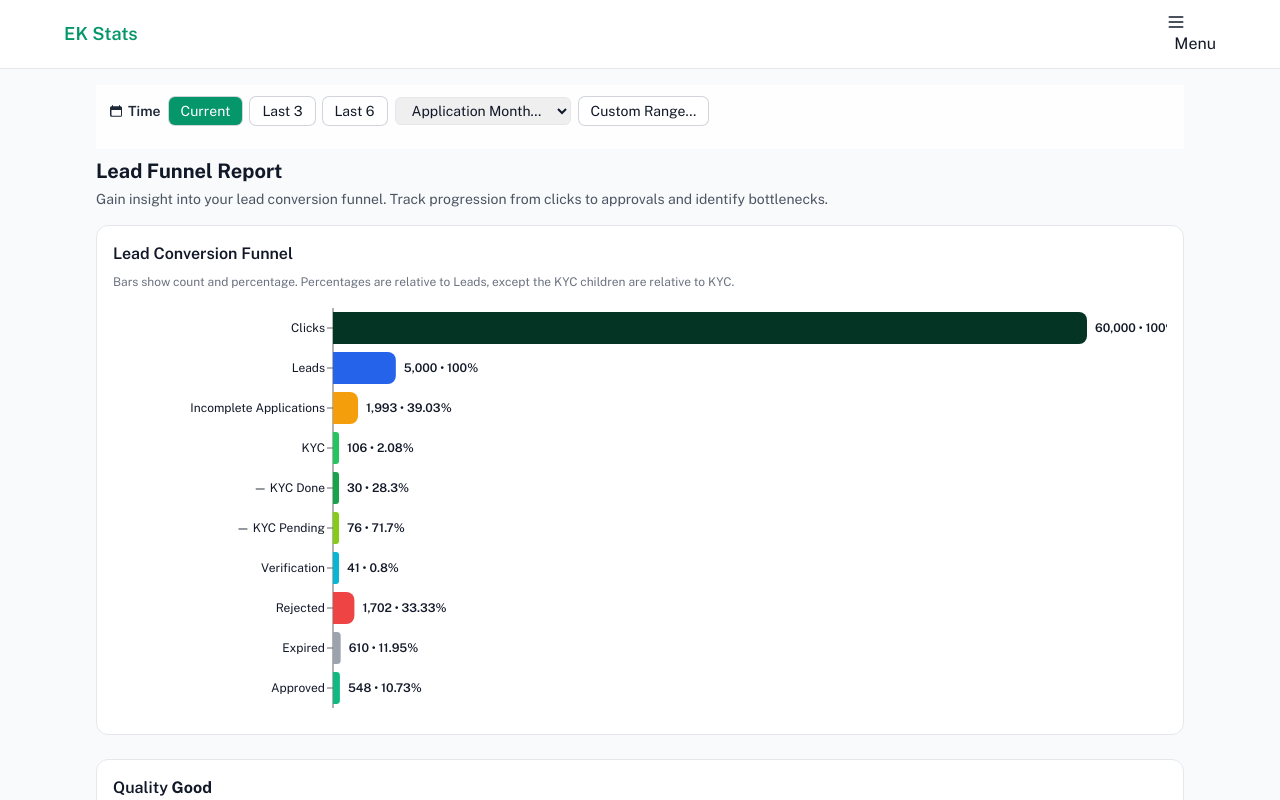
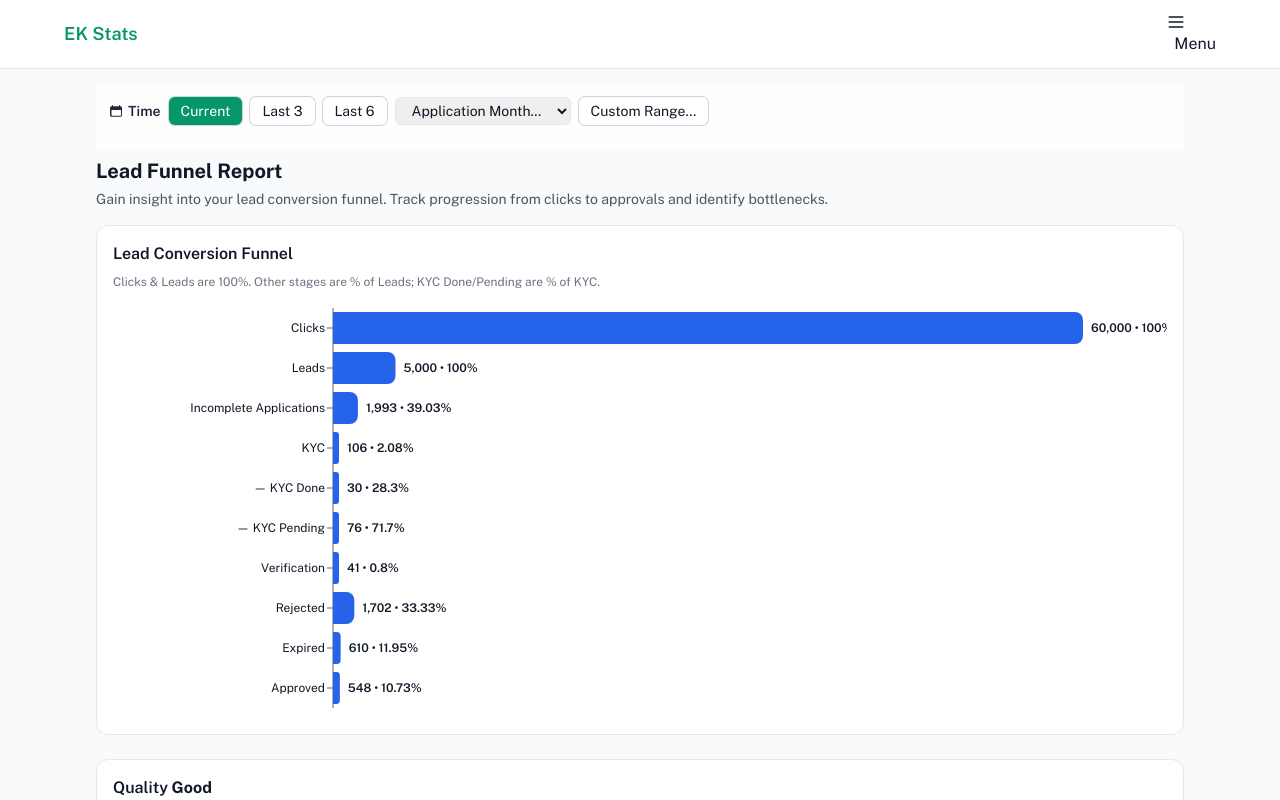
Before and after one commit to Abhyudaya1996/ek-statsv4, a Next.js app: page /funnel in a window 1280 px wide. Built offline with nearby package versions, Linux system fonts and the light colour scheme.

Commit message:
feat(funnel): hierarchical funnel using mock-data/funnel-quality with KYC children and count•%

```diff
--- a/app/funnel/page.tsx
+++ b/app/funnel/page.tsx
@@ -4,7 +4,7 @@ import { FilterBar } from '@/components/filters/filter-bar';
 // import { EmptyState } from '@/components/ui/empty-state';
 // import { useFilters } from '@/hooks/use-filters';
 import QualityAnalysis from '@/components/quality/QualityAnalysis';
-import FunnelV2Root from '@/components/charts/FunnelV2Root';
+import HierarchicalFunnel from '@/components/charts/HierarchicalFunnel';
 
 export default function FunnelPage() {
 
@@ -19,7 +19,7 @@ export default function FunnelPage() {
       </p>
 
       <section className="mt-4">
-        <FunnelV2Root />
+        <HierarchicalFunnel />
       </section>
 
       <div className="mt-6">
--- /dev/null
+++ b/components/charts/HierarchicalFunnel.tsx
@@ -0,0 +1,90 @@
+'use client';
+
+import React from 'react';
+import { BarChart, Bar, XAxis, YAxis, Tooltip, ResponsiveContainer, LabelList } from 'recharts';
+import { FUNNEL, type FunnelNode } from '@/mock-data/funnel-quality';
+
+type Mode = 'both' | 'count' | 'percent';
+
+const COLORS: Record<string, string> = {
+  clicks: '#0B7D4D',
+  leads: '#2563EB',
+  incomplete: '#F59E0B',
+  kyc: '#22C55E',
+  'kyc-done': '#16A34A',
+  'kyc-pend': '#84CC16',
+  verify: '#06B6D4',
+  reject: '#EF4444',
+  expired: '#8B5CF6',
+  approved: '#10B981',
+};
+
+const ORDER = ['clicks', 'leads', 'incomplete', 'kyc', 'kyc-done', 'kyc-pend', 'verify', 'reject', 'expired', 'approved'];
+
+function makeData(mode: Mode) {
+  return [...FUNNEL]
+    .sort((a, b) => ORDER.indexOf(a.id) - ORDER.indexOf(b.id))
+    .map(n => ({
+      ...n,
+      indent: n.parent === 'kyc' ? 2 : n.parent ? 1 : 0,
+      labelRight:
+        mode === 'both'
+          ? `${n.value.toLocaleString()} • ${n.percent}%`
+          : mode === 'count'
+          ? n.value.toLocaleString()
+          : `${n.percent}%`,
+      barValue: n.value,
+    }));
+}
+
+function RightLabel(props: any) {
+  const { x, y, width, height, value } = props;
+  const textX = (x ?? 0) + (width ?? 0) + 8;
+  const textY = (y ?? 0) + (height ?? 0) / 2 + 2;
+  return (
+    <text x={textX} y={textY} dy={2} textAnchor="start" fill="#111827" fontSize={12} fontWeight={600}>
+      {value}
+    </text>
+  );
+}
+
+export default function HierarchicalFunnel({ mode = 'both' }: { mode?: Mode }) {
+  const data = React.useMemo(() => makeData(mode), [mode]);
+
+  const yTick = (v: any) => {
+    const node = FUNNEL.find(n => n.label === v);
+    const indent = node?.parent === 'kyc' ? '   ' : node?.parent ? '  ' : '';
+    return indent + v;
+  };
+
+  return (
+    <div aria-label="Lead Conversion Funnel" className="rounded-xl border bg-white p-4">
+      <h3 className="mb-2 text-base font-semibold text-gray-900">Lead Conversion Funnel</h3>
+      <p className="mb-2 text-xs text-gray-500">
+        Clicks & Leads are 100%. Other stages are % of Leads; KYC Done/Pending are % of KYC.
+      </p>
+
+      <div className="h-[420px]">
+        <ResponsiveContainer width="100%" height="100%">
+          <BarChart data={data} layout="vertical" margin={{ top: 10, right: 84, left: 10, bottom: 10 }}>
+            <XAxis type="number" hide />
+            <YAxis dataKey="label" type="category" width={210} tick={{ fill: '#111827', fontSize: 12 }} tickFormatter={yTick} />
+            <Tooltip
+              cursor={{ fill: 'rgba(2,132,199,0.06)' }}
+              formatter={(val: any, _name: any, ctx: any) => {
+                const n: FunnelNode | undefined = ctx?.payload;
+                const value = n?.value ?? 0;
+                const pct = n?.percent ?? 0;
+                const label = n?.label?.replace(/^—\s/, '') ?? '';
+                return [`${value.toLocaleString()} • ${pct}%`, label];
+              }}
+            />
+            <Bar dataKey="barValue" radius={[0, 8, 8, 0]} minPointSize={6} isAnimationActive={false} fill="#2563EB">
+              <LabelList dataKey="labelRight" content={<RightLabel />} />
+            </Bar>
+          </BarChart>
+        </ResponsiveContainer>
+      </div>
+    </div>
+  );
+}
--- /dev/null
+++ b/mock-data/funnel-quality.ts
@@ -0,0 +1,23 @@
+// mock-data/funnel-quality.ts
+export type FunnelNode = {
+  id: string;
+  label: string;
+  value: number;      // count
+  percent: number;    // display percent (precomputed)
+  parent?: string;    // for hierarchy/indent
+};
+
+// exact values
+export const FUNNEL: FunnelNode[] = [
+  { id: 'clicks',     label: 'Clicks',                    value: 60000, percent: 100 },
+  { id: 'leads',      label: 'Leads',                     value: 5000,  percent: 100 },
+
+  { id: 'incomplete', label: 'Incomplete Applications',   value: 1993,  percent: 39.03, parent: 'leads' },
+  { id: 'kyc',        label: 'KYC',                       value: 106,   percent: 2.08,  parent: 'leads' },
+  { id: 'kyc-done',   label: '— KYC Done',                value: 30,    percent: 28.30, parent: 'kyc'   },
+  { id: 'kyc-pend',   label: '— KYC Pending',             value: 76,    percent: 71.70, parent: 'kyc'   },
+  { id: 'verify',     label: 'Verification',              value: 41,    percent: 0.80,  parent: 'leads' },
+  { id: 'reject',     label: 'Rejected',                  value: 1702,  percent: 33.33, parent: 'leads' },
+  { id: 'expired',    label: 'Expired',                   value: 610,   percent: 11.95, parent: 'leads' },
+  { id: 'approved',   label: 'Approved',                  value: 548,   percent: 10.73, parent: 'leads' },
+];
```
